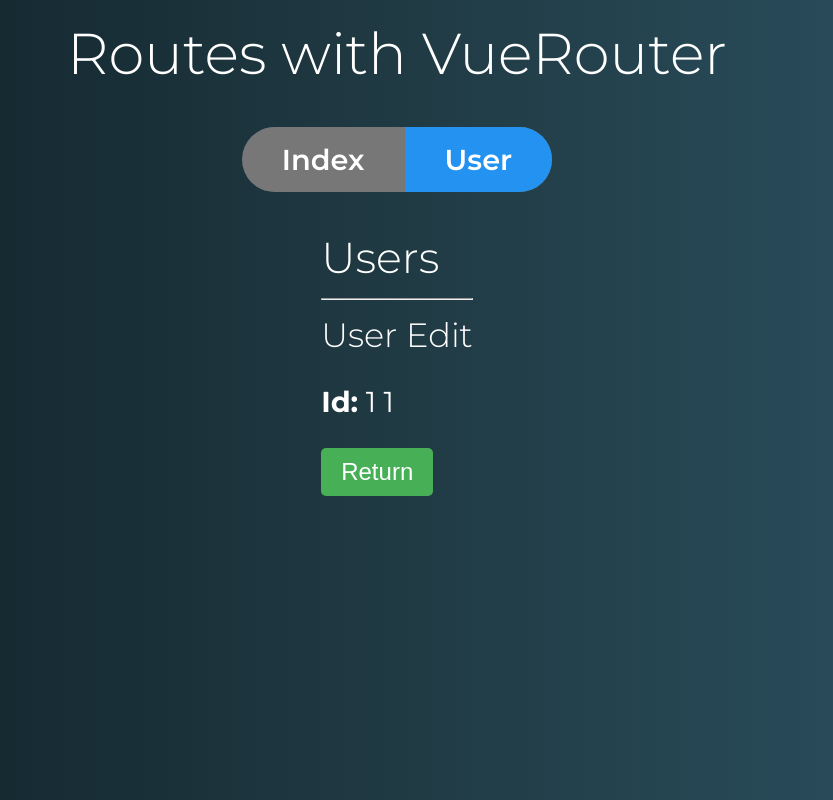
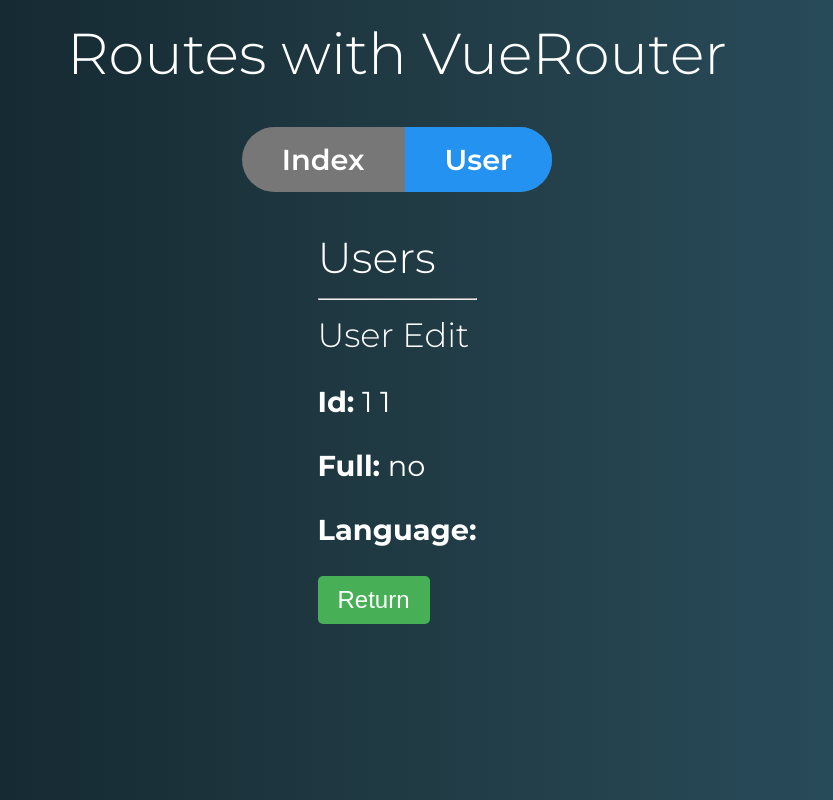
Before and after one commit to pedrosales/VueJS, a Vue app in the folder vue-router/routes-exercises/: page /users/1/edit in a window 1280 px wide. Shown: the whole page, without its empty margins (243-1076 px from the left). Built offline with nearby package versions, Linux system fonts and the light colour scheme.

Commit message:
params trough querystring

```diff
--- a/vue-router/routes-exercises/src/components/user/UserDetails.vue
+++ b/vue-router/routes-exercises/src/components/user/UserDetails.vue
@@ -6,7 +6,11 @@
       <strong>Id:</strong>
       {{ id }}
     </p>
-    <router-link tag="button" primary :to="{ name: 'userEdit', params: { id } }">Edit</router-link>
+    <router-link
+      tag="button"
+      primary
+      :to="{ name: 'userEdit', params: { id }, query: { full: true, language: 'en' } }"
+    >Edit</router-link>
     <!-- <router-link tag="button" primary :to="`/users/${id}/edit`">Edit</router-link> -->
     <!-- <router-link tag="button" primary :to="`/users/${$route.params.id}/edit`">Edit</router-link> -->
   </div>
--- a/vue-router/routes-exercises/src/components/user/UserEdit.vue
+++ b/vue-router/routes-exercises/src/components/user/UserEdit.vue
@@ -4,6 +4,14 @@
     <p>
       <strong>Id:</strong>
       {{ id }} {{ $route.params.id }}
+    </p>
+    <p>
+      <strong>Full:</strong>
+      {{ $route.query.full ? 'yes' : 'no' }}
+    </p>
+    <p>
+      <strong>Language:</strong>
+      {{ $route.query.language }}
     </p>
   </div>
 </template>
```
